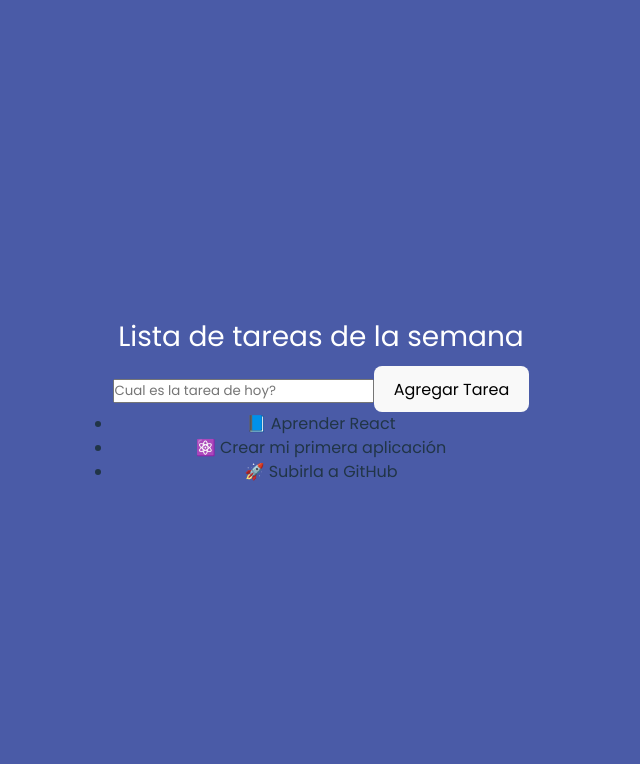
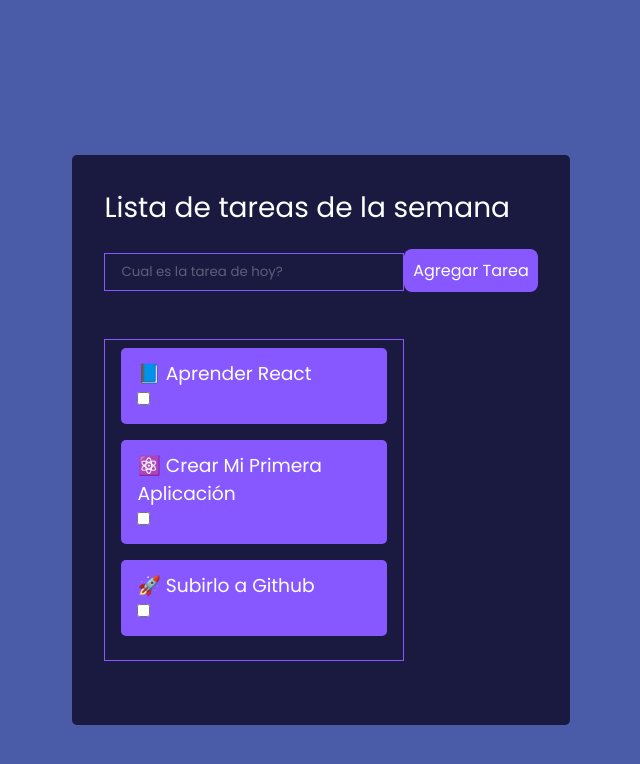
Before and after one commit to JMarioGilD/my-react-task-list, a React (Vite) app: page / in a window 1280 px wide. Shown: the top 764 px of the page, without its empty margins (319-959 px from the left). Built offline with nearby package versions, Linux system fonts and the light colour scheme.

Commit message:
se ha reaizado con exito nuevos cambios a la rama project-1

```diff
--- a/src/App.css
+++ b/src/App.css
@@ -10,11 +10,13 @@
 body {
   background: #4a5ba7;
   justify-content: center;
-  align-items: center;
 }
 
 .App {
-  text-align: center;
+  background: #1A1A40;
+  margin-top: 5rem;
+  padding: 2rem;
+  border-radius: 5px;
 }
 
 h2 {
@@ -22,3 +24,47 @@
   margin-bottom: 0.5rem;
   font-size: 1.75rem;
 }
+
+ul {
+  border: 1px solid #8758ff;
+  padding: 0.5rem 1rem;
+  margin-top: 1rem;
+  margin-bottom: 2rem;
+  width: 300px;
+  color: #fff;
+}
+
+li {
+  display: flex;
+  justify-content: space-between;
+  align-items: center;
+  background: #8758ff;
+  color: #fff;
+  padding: 0.75rem 1rem;
+  border-radius: 5px;
+  margin-bottom: 1rem;
+  cursor: pointer;
+}
+
+.tarea-input {
+  outline: none;
+  background: none;
+  border: 1px solid #8758ff;
+  padding: 0.5rem 1rem;
+  margin-top: 1rem;
+  margin-bottom: 2rem;
+  width: 300px;
+  color: #fff;
+}
+
+.tarea-input::placeholder {
+  color: #ffffff4d;
+}
+
+.tarea-btn {
+  background: #8758ff;
+  color: #fff;
+  border: none;
+  padding: 0.55rem;
+  cursor: pointer;
+}
--- a/src/App.jsx
+++ b/src/App.jsx
@@ -2,15 +2,16 @@
 import './App.css';
 import Header from './Components/Header';
 import TaskList from './Components/TaskList';
+
 
 export default function App() {
 
   return (
     <div className='App'>
       <Header />
-      <input type='text' placeholder='Cual es la tarea de hoy?'/>
-          <button>Agregar Tarea</button>
-      <TaskList />
+           <input type='text' className='tarea-input' placeholder='Cual es la tarea de hoy?'/>
+             <button className='tarea-btn'>Agregar Tarea</button>
+       <TaskList />
     </div>
   )
 }
--- a/src/Components/Task.jsx
+++ b/src/Components/Task.jsx
@@ -1,28 +1,15 @@
-import React, { useState } from "react";
 
 function Task(props) {
-    const [value, setValue] = useState("");
+   const { name } = props
 
-  const handleSubmit = e => {
-    e.preventDefault();
-    if (!value) return;
-
-    props.TaskList(value);
-    setValue("");
-
-    return false;
-  };
-
-  return (
-    <form className="Task" onSubmit={handleSubmit}>
-      <input
-        type="text"
-        placeholder="Introduce una tarea"
-        value={value}
-        onChange={e => setValue(e.target.value)}
-      />
-    </form>
-  );
+   return (
+        <li>
+           <article>
+             <h3> { name } </h3>
+             <input type = "checkbox"/>
+           </article>
+        </li>
+   )
 };
 
 export default Task
--- a/src/Components/TaskList.jsx
+++ b/src/Components/TaskList.jsx
@@ -1,48 +1,13 @@
-import Task from './Task';
-import { useState } from 'react';
-
+import Task from "./Task";
 
 function TaskList() {
-  const [items, setItems] = useState([
-    {
-      content: "📘 Aprender React",
-      isCompleted: false
-    },
-    {
-      content: "⚛️ Crear mi primera aplicación",
-      isCompleted: false
-    },
-    {
-      content: "🚀 Subirla a GitHub",
-      isCompleted: false
-    }
-  ]);
+     return (
+      <ul>
+         <Task name = "📘 Aprender React" />
+         <Task name = "⚛️ Crear Mi Primera Aplicación" />
+         <Task name = "🚀 Subirlo a Github" />
+      </ul>
+     )
+}
 
-  const completeTarea = index => {
-    const newTarea = [...items];
-    newTarea[index].isCompleted = !newTarea[index].isCompleted;
-    setItems(newTarea);
-  }
-
-  const TaskList = (content) => {
-    const newTarea = [...items];
-    newTarea.unshiff({ content: content, isCompleted: false });
-    setItems(newItems);
-  };
-
-    return (
-
-      <div className="App">
-      <ul className="ItemList">
-        {items.map((item, index) => (
-          <li key={index} className="Item">
-            {item.content}
-          </li>
-        ))}
-      </ul>
-    </div>
-
-    )
-}
-<Task />
 export default TaskList;
```
